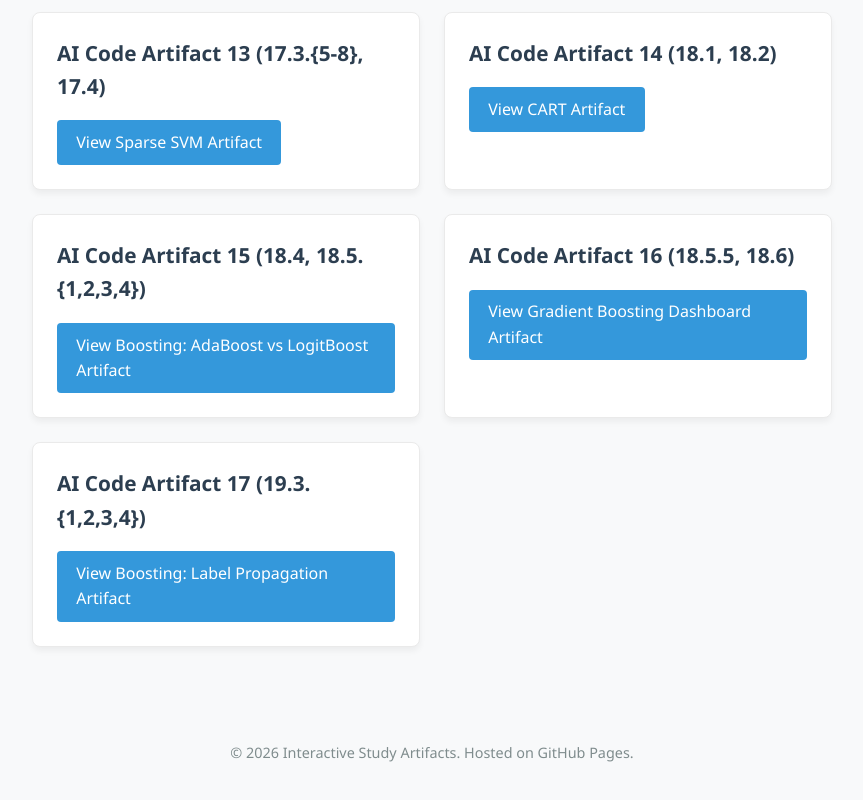
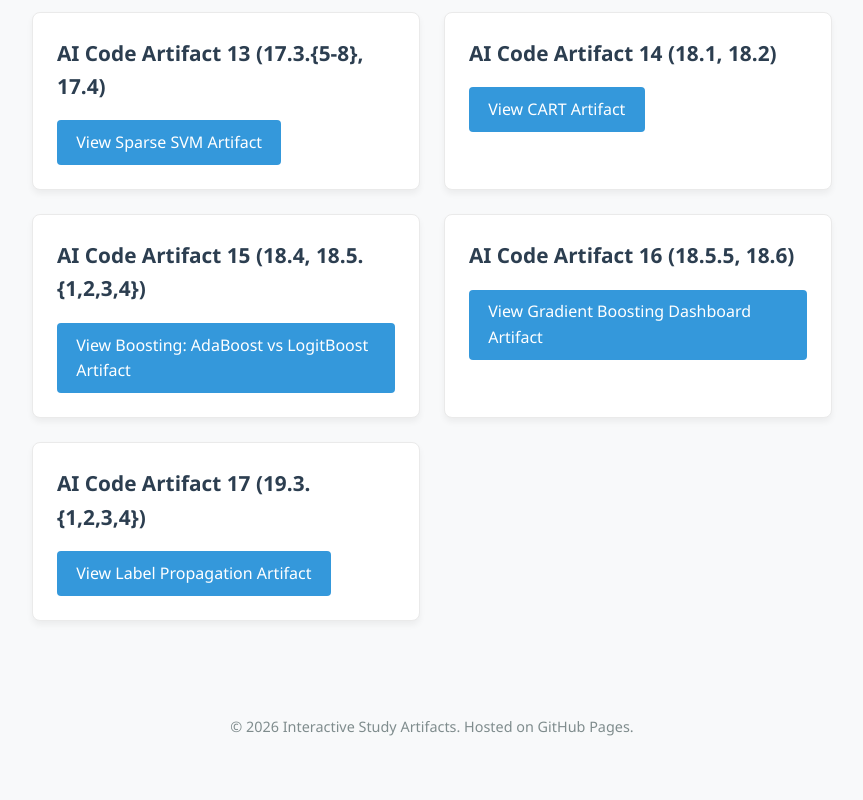
Before and after one commit to gbean4/Advanced_ML_Artifacts, a plain HTML site: page index.html in a window 1280 px wide. Shown: the part 1584-2384 px from the top of the page, without its empty margins (208-1071 px from the left). Drawn offline with Linux system fonts and the light colour scheme.

Commit message:
Update link text for Label Propagation Artifact

```diff
--- a/index.html
+++ b/index.html
@@ -234,7 +234,7 @@
             <div class="artifact-card">
                 <h2>AI Code Artifact 17 (19.3.{1,2,3,4})</h2>
                 <!-- REPLACE "your-other-file.html" WITH THE ACTUAL NAME OF YOUR HTML FILE -->
-                <a href="label_propagation.html" class="button">View Boosting: Label Propagation Artifact</a>
+                <a href="label_propagation.html" class="button">View Label Propagation Artifact</a>
             </div>
 
             <!-- You can copy and paste the block below to add more artifacts later as you build them -->
```
